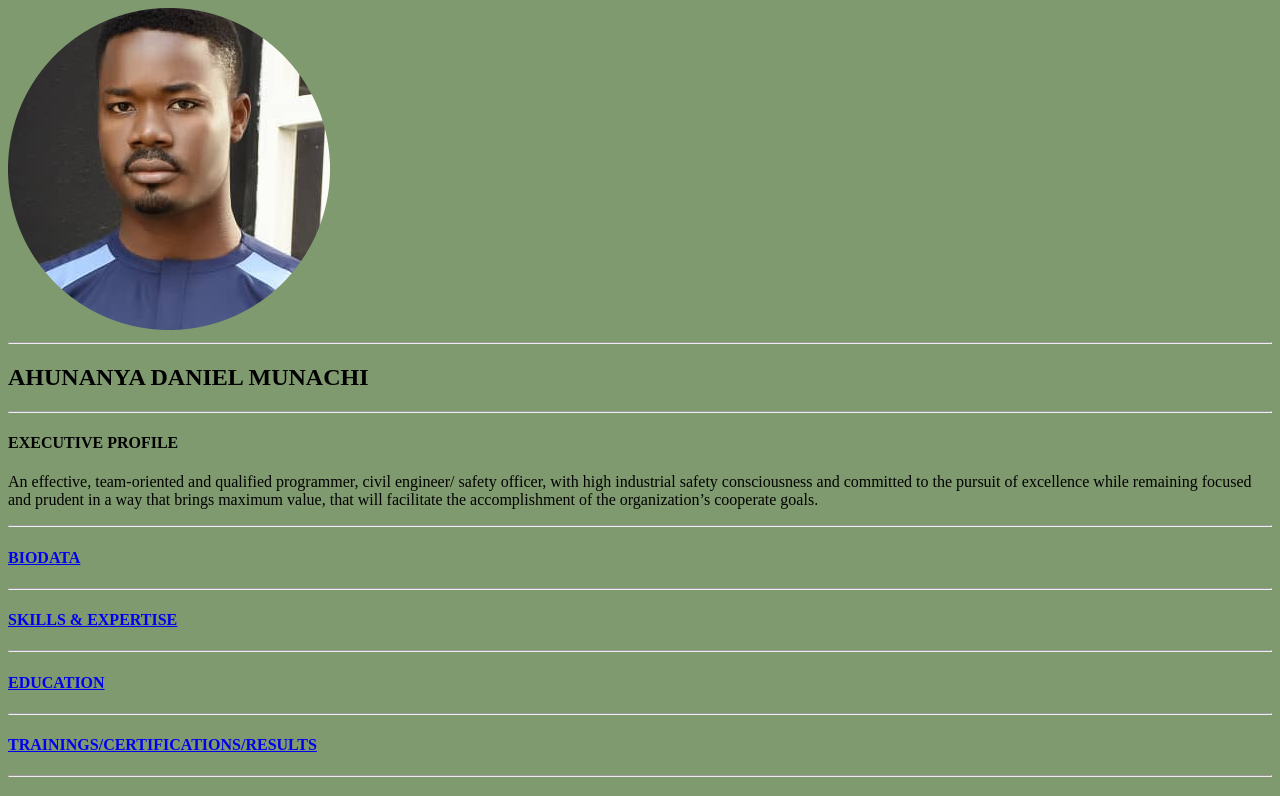
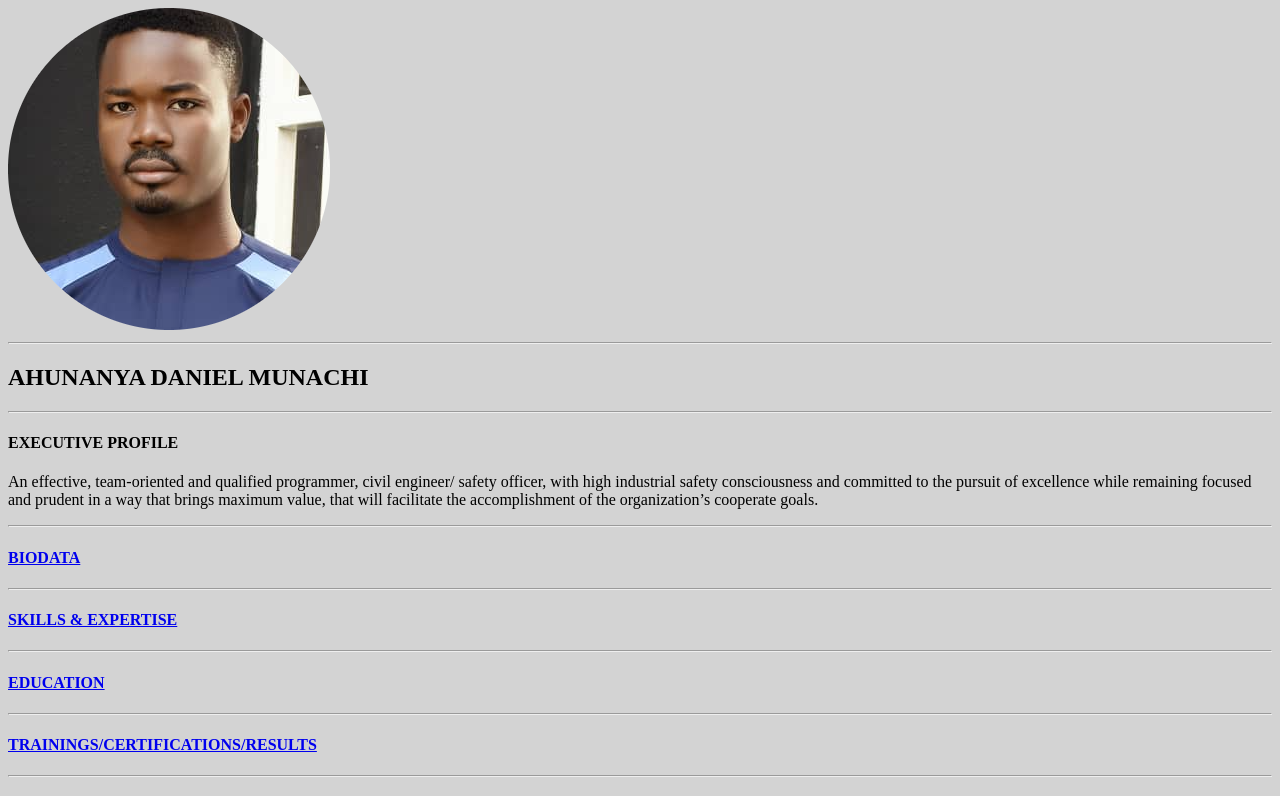
Before and after one commit to fibre21/cv, a plain HTML site: page index.html in a window 1280 px wide. Shown: the top 796 px of the page. Drawn offline with Linux system fonts and the light colour scheme.

Commit message:
Update index.html

```diff
--- a/index.html
+++ b/index.html
@@ -6,7 +6,7 @@
   <title>AHUNANYA DANIEL CV</title>
 </head>
 
-<body style="background-color: #809A6F">
+<body style="background-color: lightgrey">
   <img src="daniel.png" alt="Ahunanya Daniel Munachi photo"><hr>
   <h2>AHUNANYA DANIEL MUNACHI</h2><hr>
   <h4>EXECUTIVE PROFILE</h4>
```
